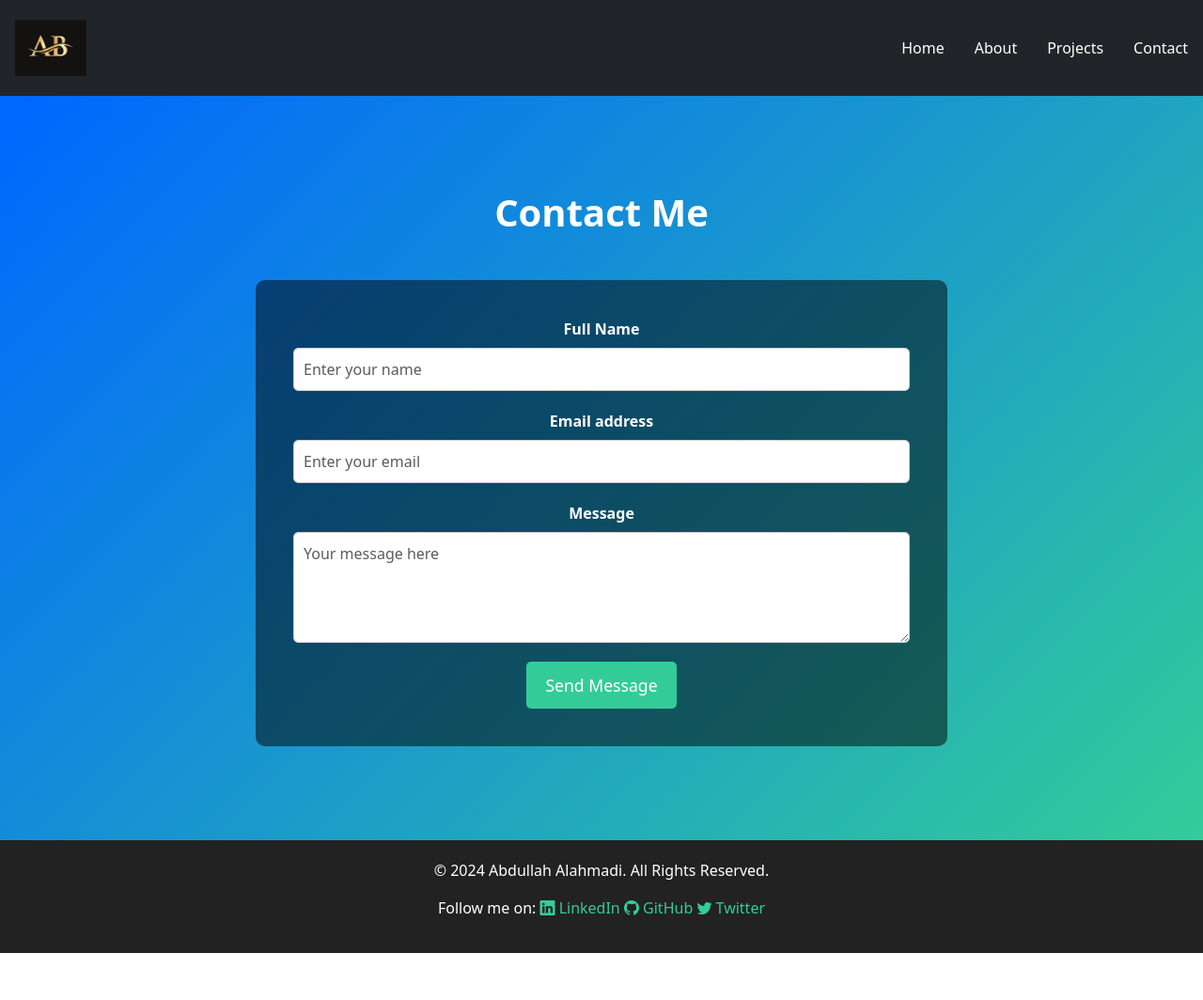
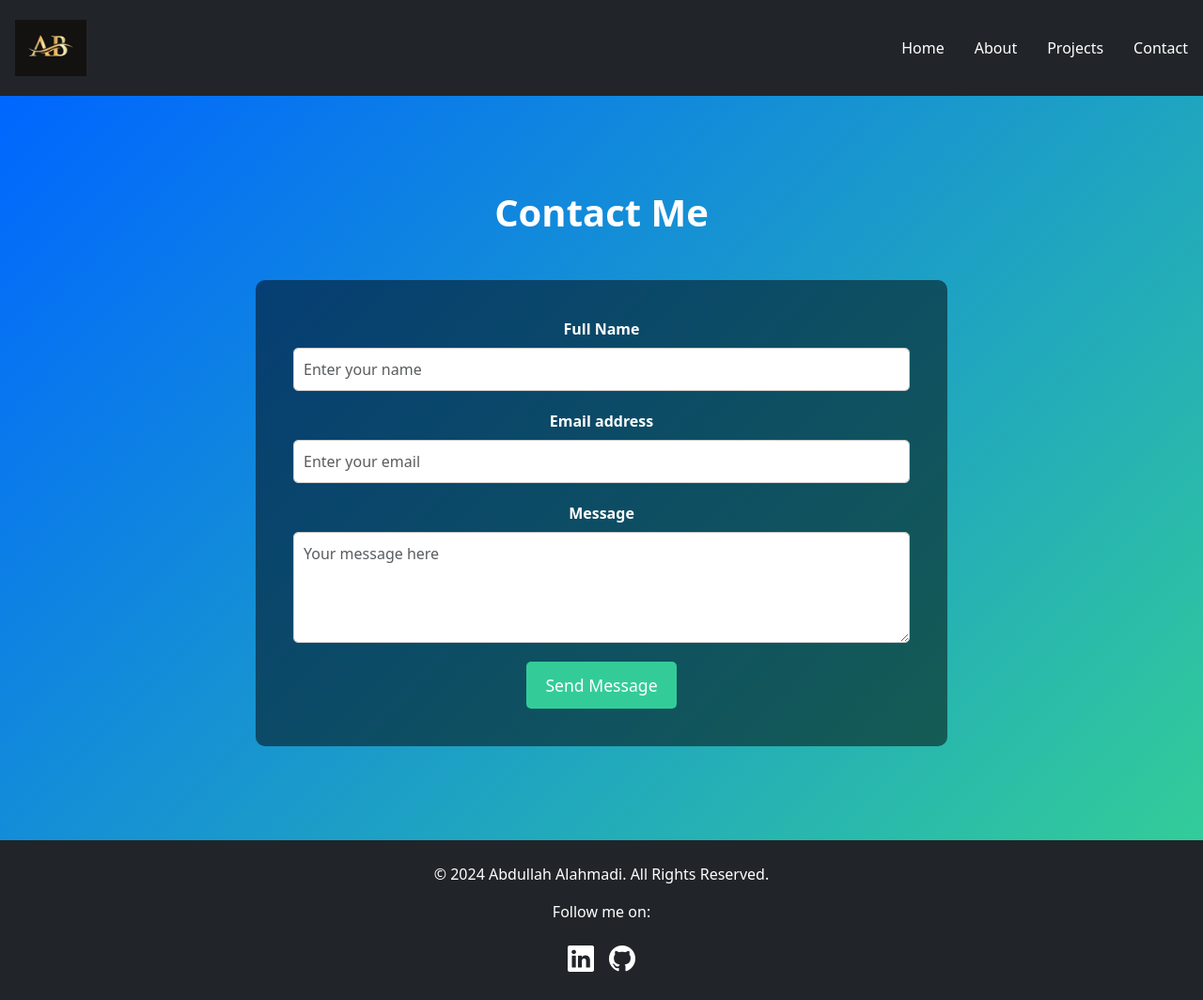
Before and after one commit to iiAbdullah/Portfolio, a plain HTML site: page contact.html in a window 1280 px wide. Shown: the whole page at 94% size. Before the commit the page ends 1014 px from the top, so only its background shows below. Drawn offline with nearby package versions, Linux system fonts and the light colour scheme.

Commit message:
Update contact.html

```diff
--- a/contact.html
+++ b/contact.html
@@ -141,20 +141,22 @@
     </div>
 
     <!-- Footer Section -->
-    <footer class="footer text-center">
-      <p>&copy; 2024 Abdullah Alahmadi. All Rights Reserved.</p>
-      <p>Follow me on:
-        <a href="https://www.linkedin.com" target="_blank">
-          <i class="bi bi-linkedin"></i> LinkedIn
-        </a>
-        <a href="https://github.com" target="_blank">
-          <i class="bi bi-github"></i> GitHub
-        </a>
-        <a href="https://twitter.com" target="_blank">
-          <i class="bi bi-twitter"></i> Twitter
-        </a>
-      </p>
-    </footer>
+    <footer class="bg-dark text-white py-4">
+  <div class="container text-center">
+    <p>&copy; 2024 Abdullah Alahmadi. All Rights Reserved.</p>
+    <p>Follow me on:</p>
+    <div class="d-inline-flex">
+      <!-- LinkedIn -->
+      <a href="https://www.linkedin.com/in/abdullah-alahmadi-bbb249268/" target="_blank" class="text-white mx-2" data-bs-toggle="tooltip" data-bs-placement="top" title="Visit my LinkedIn profile">
+        <i class="bi bi-linkedin fs-3"></i>
+      </a>
+      <!-- GitHub -->
+      <a href="https://github.com/iiAbdullah" target="_blank" class="text-white mx-2" data-bs-toggle="tooltip" data-bs-placement="top" title="Check out my GitHub repositories">
+        <i class="bi bi-github fs-3"></i>
+      </a>
+
+  </div>
+</footer>
 
     <!-- Bootstrap JS -->
     <script src="https://cdn.jsdelivr.net/npm/bootstrap@5.3.3/dist/js/bootstrap.bundle.min.js" integrity="sha384-YvpcrYf0tY3lHB60NNkmXc5s9fDVZLESaAA55NDzOxhy9GkcIdslK1eN7N6jIeHz" crossorigin="anonymous"></script>
```
